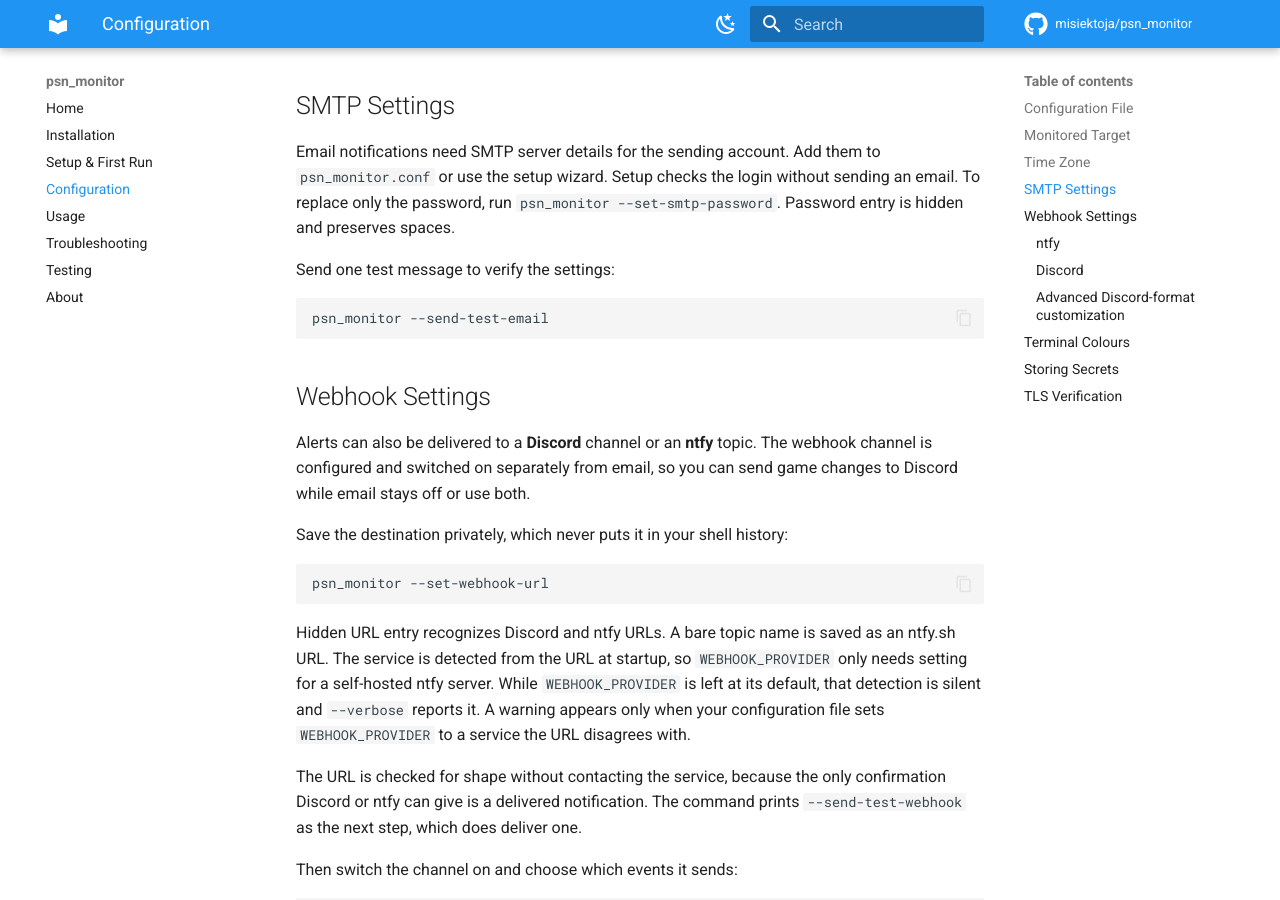
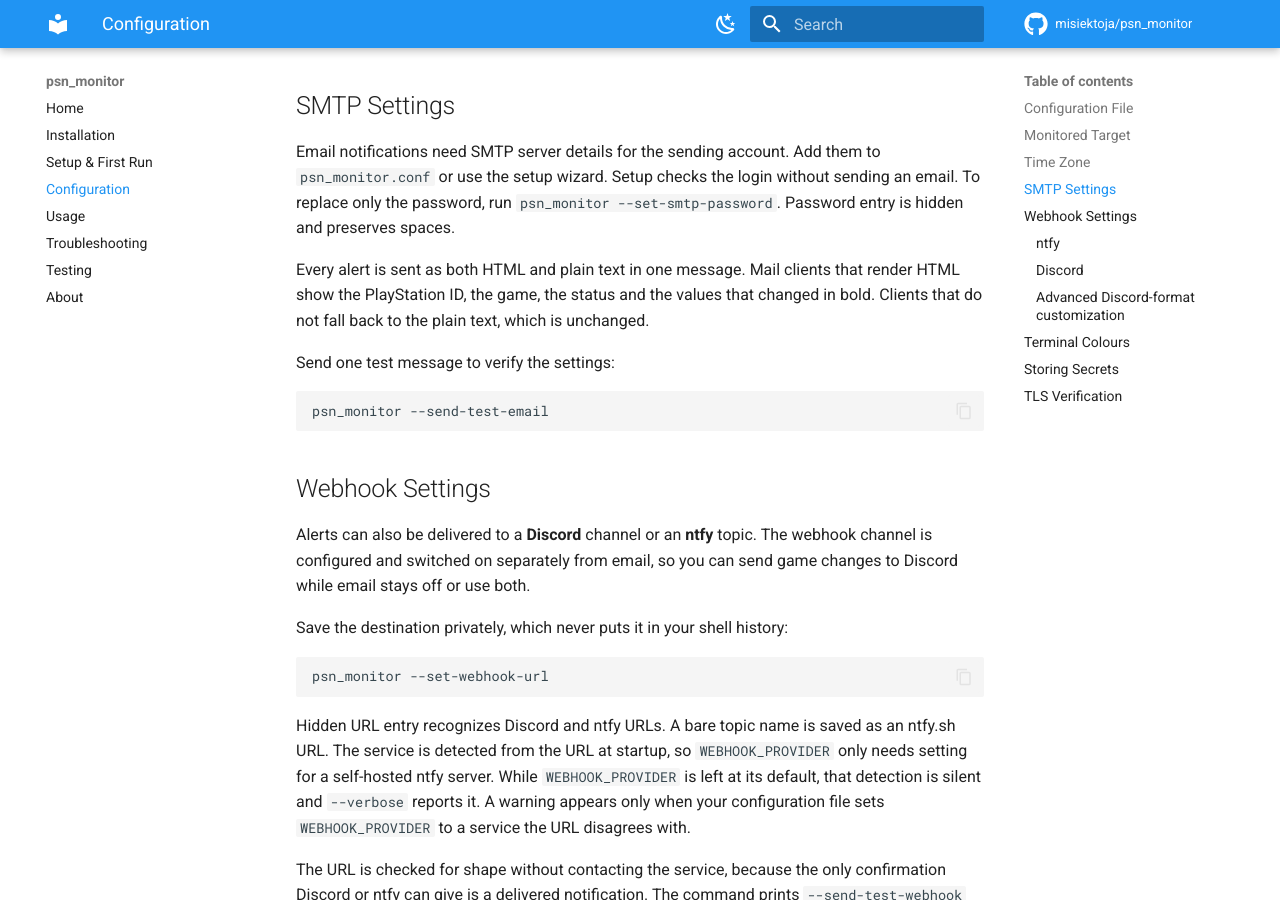
Before and after one commit to misiektoja/psn_monitor, an MkDocs documentation site: the page built from docs/configuration.md, in a window 1280 px wide and 900 px high, scrolled down 1918 px. Built offline with MkDocs 1.6.1 and Material for MkDocs 9.7.7, drawn with Linux system fonts in a browser that asks for light colours; comment, search, counter and statistics services are not loaded; some of the changed text lies outside the part shown.

Commit message:
docs(config): describe the HTML email part and the Discord formatting it shares

````diff
--- a/docs/configuration.md
+++ b/docs/configuration.md
@@ -82,6 +82,8 @@
 
 Email notifications need SMTP server details for the sending account. Add them to `psn_monitor.conf` or use the setup wizard. Setup checks the login without sending an email. To replace only the password, run `psn_monitor --set-smtp-password`. Password entry is hidden and preserves spaces.
 
+Every alert is sent as both HTML and plain text in one message. Mail clients that render HTML show the PlayStation ID, the game, the status and the values that changed in bold. Clients that do not fall back to the plain text, which is unchanged.
+
 Send one test message to verify the settings:
 
 ```sh
@@ -159,6 +161,8 @@
 ```
 
 Discord alerts are sent as an embed built from `WEBHOOK_TEMPLATE`. Mentions are always disabled, whatever the template says.
+
+Discord alerts carry the same emphasis as the HTML email, since Discord renders markdown in an embed. Bold values stay bold and links stay clickable. Only Discord gets that wording: ntfy receives the plain body, because it would show the markers literally.
 
 <a id="advanced-discord-format-customization"></a>
 ### Advanced Discord-format customization
````
